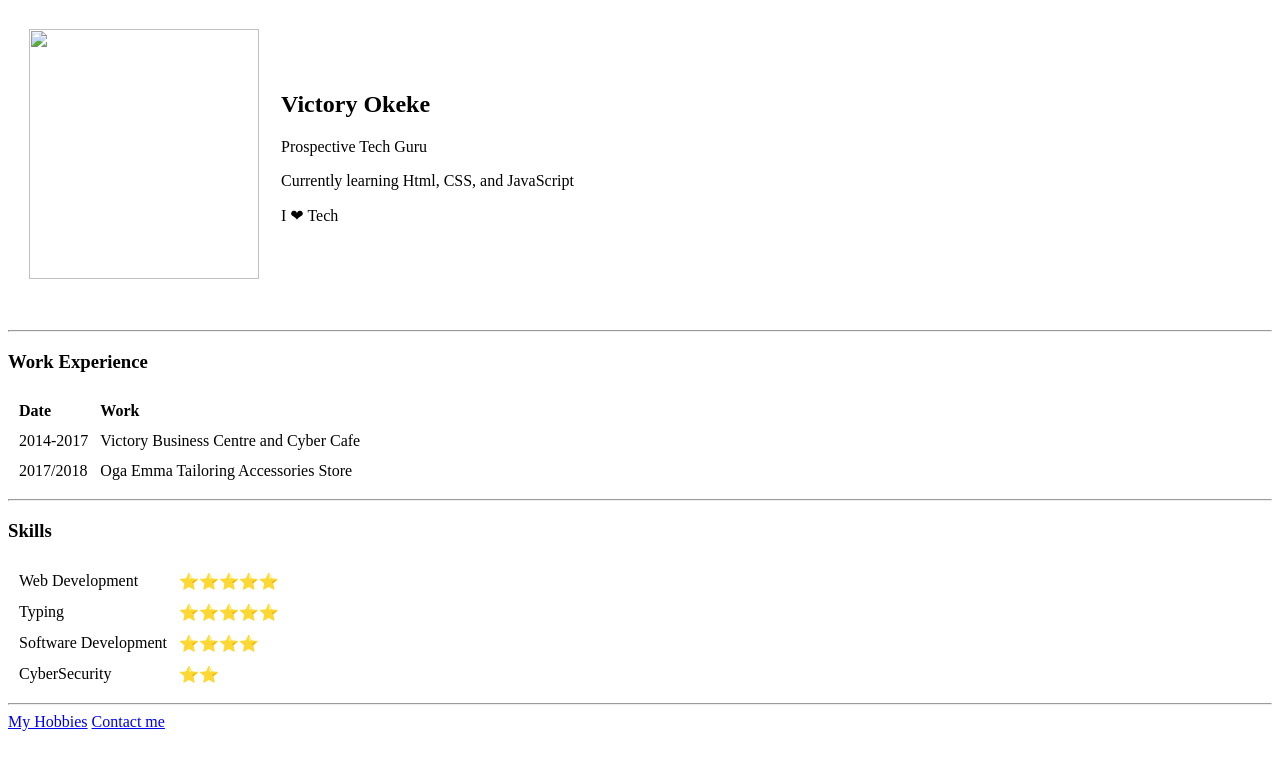
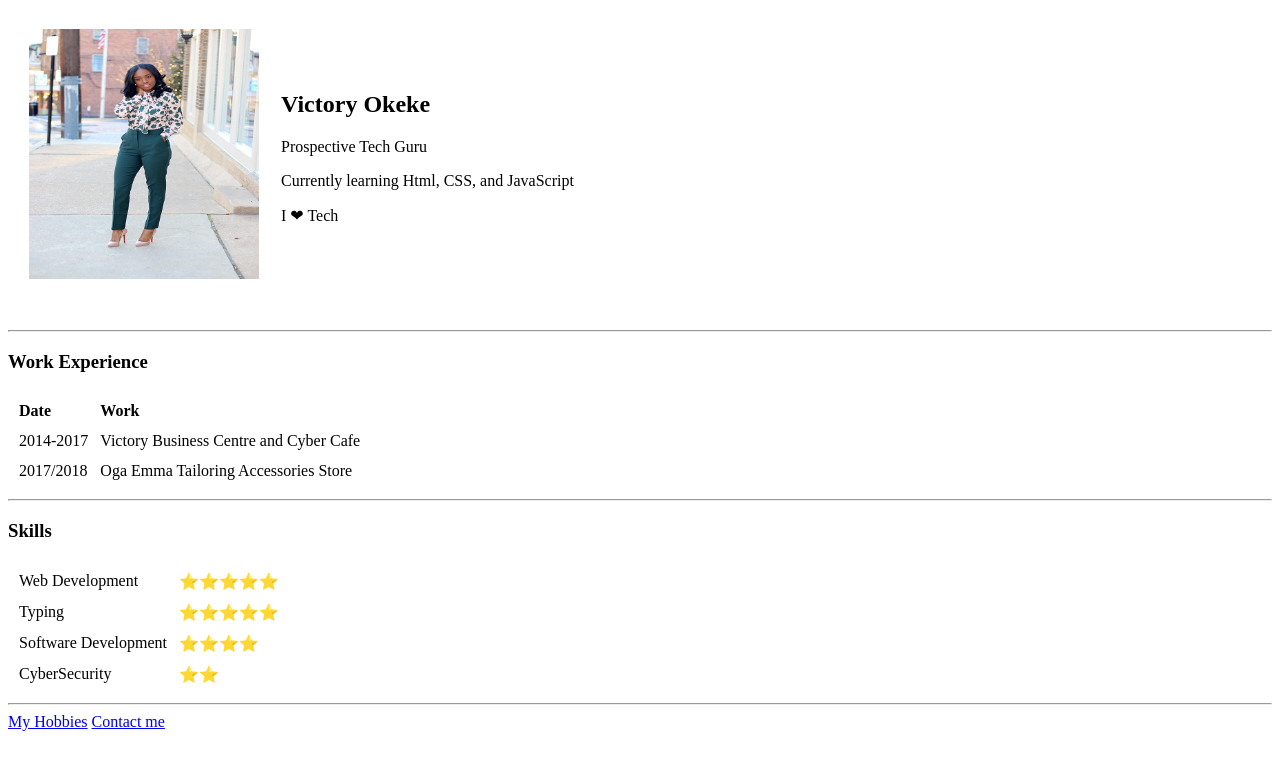
Before and after one commit to TorieSteph/Frontend_Learning_Log, a plain HTML site: page html-practice/basic-html-cv/index.html in a window 1280 px wide. Drawn offline with Linux system fonts and the light colour scheme.

Commit message:
Update index.html

```diff
--- a/html-practice/basic-html-cv/index.html
+++ b/html-practice/basic-html-cv/index.html
@@ -9,7 +9,7 @@
 <body>
     <table cellspacing="20px">
             <tr>
-                <td><img src="Officelady.jpg", width="230px", height="250px"></td>
+                <td><img src="images/Officelady.jpg", width="230px", height="250px" alt="Profile photo"></td>
                 <td> <h2>Victory Okeke</h2>
                     <p>Prospective Tech Guru</p>
                     <p>Currently learning Html, CSS, and JavaScript</p>
```
